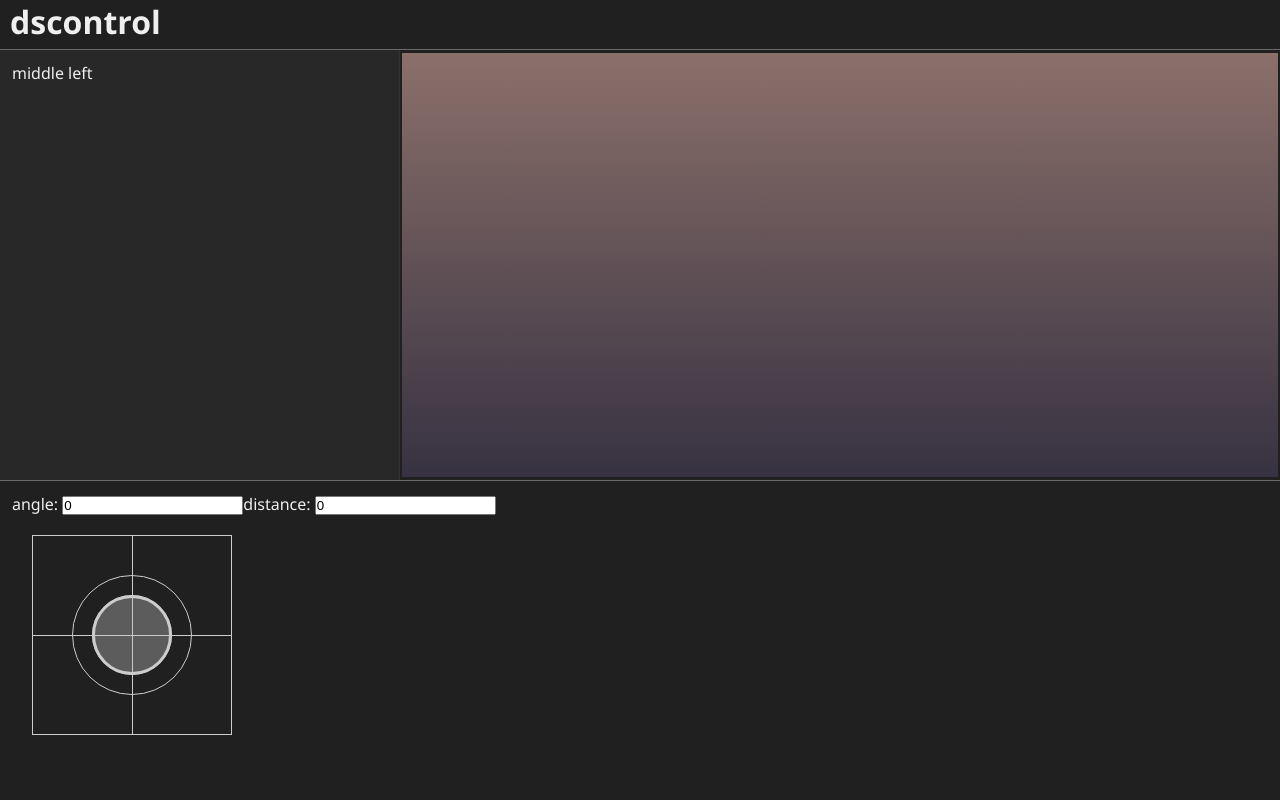
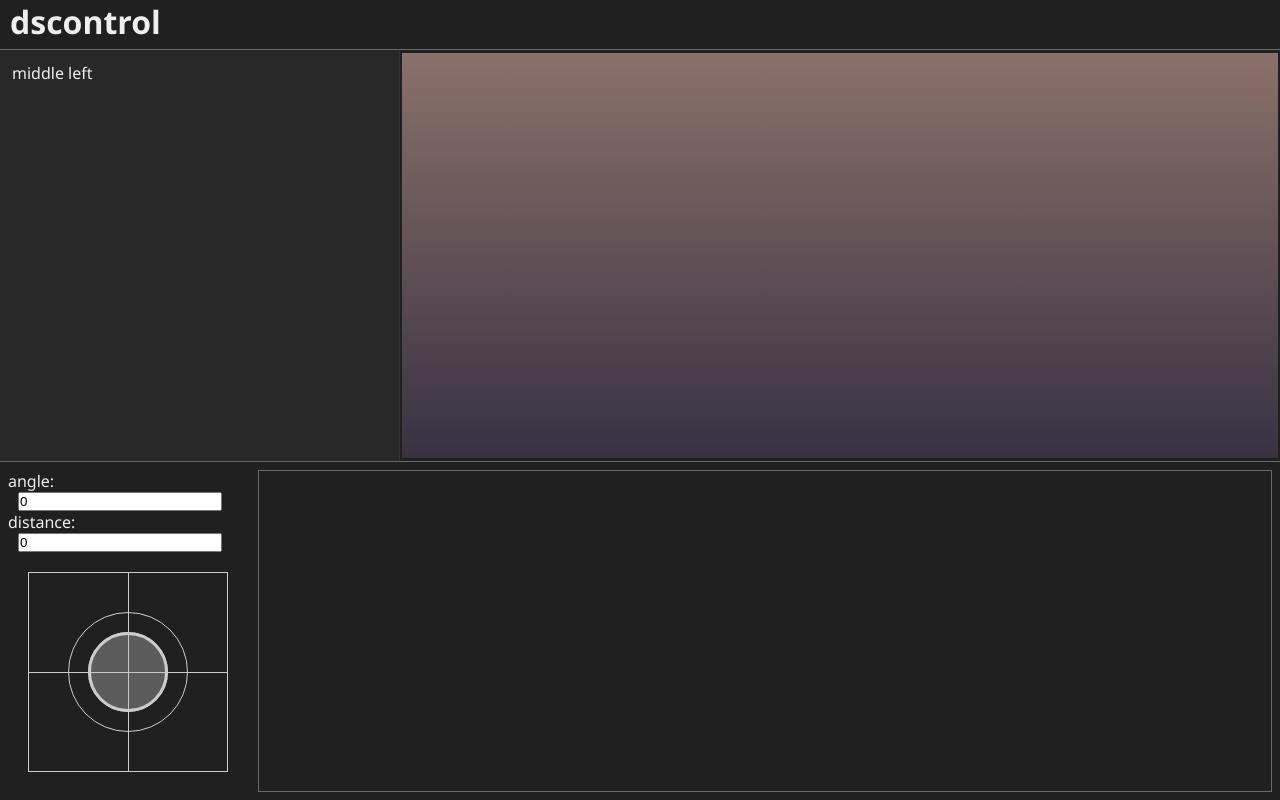
Before and after one commit to awforsythe/dscontrol-app, a React app: page / in a window 1280 px wide. Built offline with nearby package versions, Linux system fonts and the light colour scheme.

Commit message:
Add Timeline div to page layout

```diff
--- /dev/null
+++ b/src/components/Timeline.jsx
@@ -0,0 +1,13 @@
+import React from 'react'
+import PropTypes from 'prop-types'
+
+function Timeline(props) {
+  return (
+    <div className="timeline">
+    </div>
+  )
+}
+Timeline.propTypes = {
+}
+
+export default Timeline
--- a/src/index.jsx
+++ b/src/index.jsx
@@ -1,8 +1,8 @@
 import React, { useState } from 'react'
 import ReactDOM from 'react-dom'
-import styled from 'styled-components'
 
 import Joystick from './components/Joystick.jsx'
+import Timeline from './components/Timeline.jsx'
 
 import './style.less'
 
@@ -23,10 +23,11 @@ function App() {
         </div>
       </div>
       <div id="main-bottom">
-        <div style={{ width: 500, height: '100%' }}>
+        <div style={{ flex: '0 0 250px', height: '100%', display: 'flex', flexDirection: 'column' }}>
           <label>angle: </label>
           <input
             type="number"
+            style={{ marginLeft: 10, width: 200 }}
             step={5}
             onChange={(event) => setAngle(event.target.value)}
             value={angle}
@@ -34,6 +35,7 @@ function App() {
           <label>distance: </label>
           <input
             type="number"
+            style={{ marginLeft: 10, width: 200 }}
             step={0.1}
             onChange={(event) => setDistance(event.target.value)}
             value={distance}
@@ -48,6 +50,7 @@ function App() {
             }}
           />
         </div>
+        <Timeline />
       </div>
     </>
   );
--- a/src/style.less
+++ b/src/style.less
@@ -60,7 +60,13 @@ html, body, #main {
 
 #main-bottom {
     flex: 0 0 320px;
+    display: flex;
     background-color: @color-ui-dark;
     border-top: 1px solid @color-ui-border;
-    padding: 12px;
+    padding: 8px;
 }
+
+.timeline {
+    border: 1px solid @color-ui-border;
+    flex: 1;
+}
```
